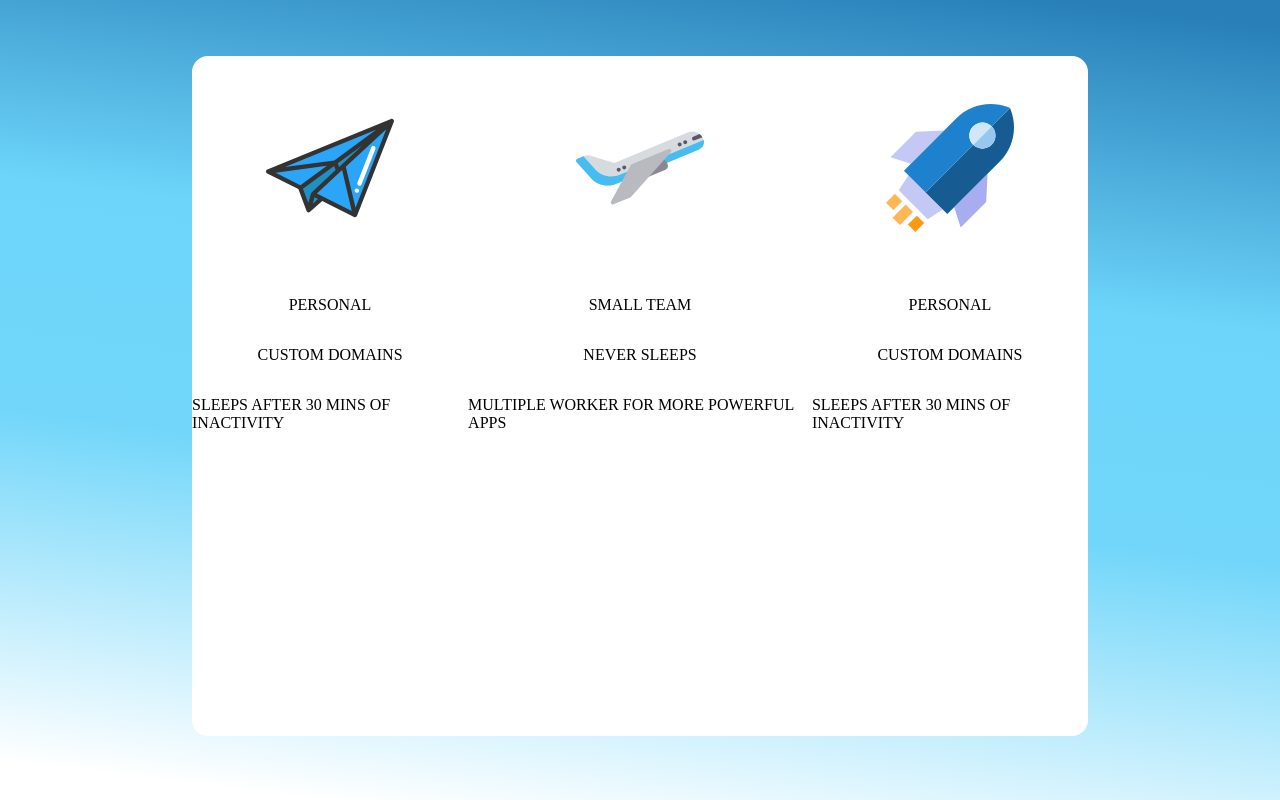
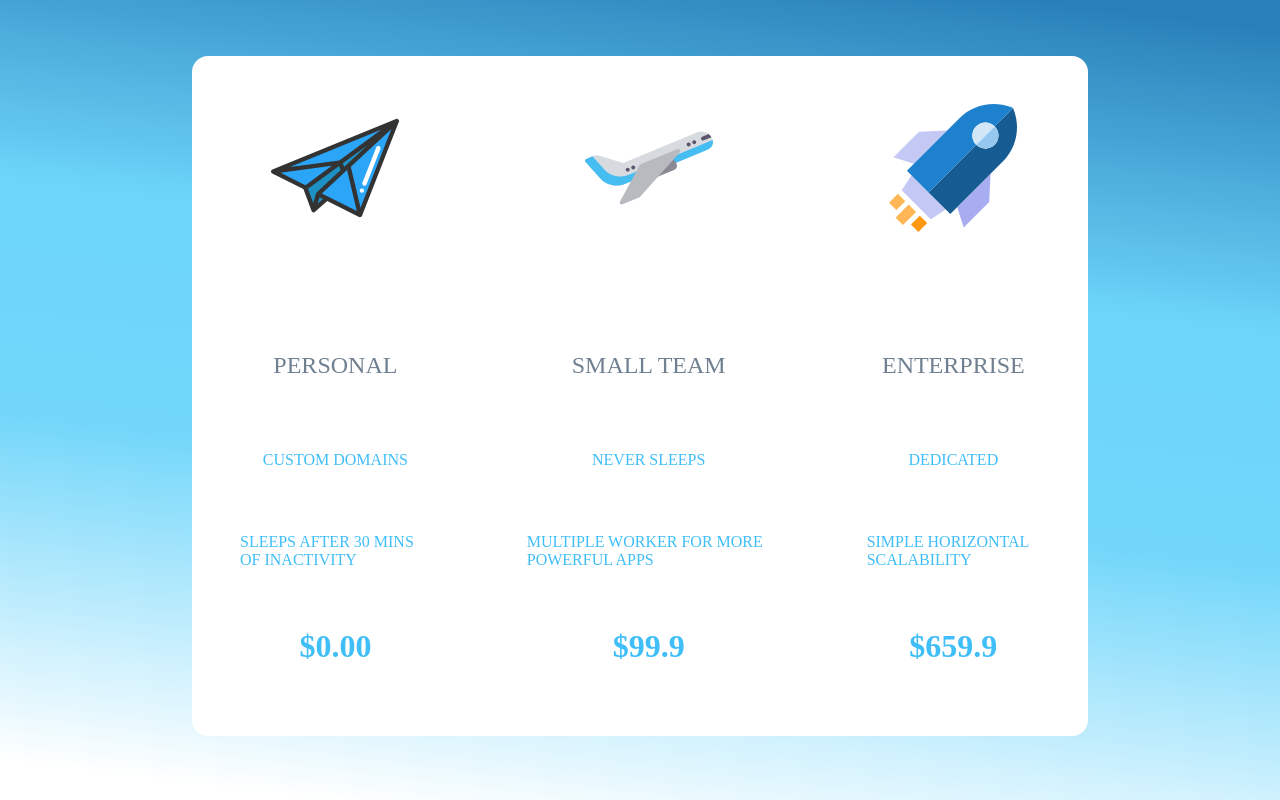
Before and after one commit to jackiesalasdev/O-Project, a plain HTML site: page first-project/index.html in a window 1280 px wide. Drawn offline with Linux system fonts and the light colour scheme.

Commit message:
W.ednesday T.hurday F.riday border!! XD

```diff
--- a/first-project/index.html
+++ b/first-project/index.html
@@ -10,34 +10,37 @@
   <body>
     <section class="container">
       <div class="card">
-        <div>
+        <div class="compartment">
           <div class="img-holder">
-            <img src="/img-source/paper-plane.svg" />
+            <img src="/first-project/img-source/paper-plane.svg" />
           </div>
           <div class="txt-holder">
-            <p>PERSONAL</p>
-            <p>CUSTOM DOMAINS</p>
-            <p>SLEEPS AFTER 30 MINS OF INACTIVITY</p>
+            <p class="user-size">PERSONAL</p>
+            <p class="perk-1">CUSTOM DOMAINS</p>
+            <p class="perk-2">SLEEPS AFTER 30 MINS OF INACTIVITY</p>
+            <h1>$0.00</h1>
           </div>
         </div>
-        <div>
+        <div class="compartment-2">
           <div class="img-holder">
-            <img src="/img-source/airplane.svg" />
+            <img src="/first-project/img-source/airplane.svg" />
           </div>
           <div class="txt-holder">
-            <p>SMALL TEAM</p>
-            <p>NEVER SLEEPS</p>
-            <p>MULTIPLE WORKER FOR MORE POWERFUL APPS</p>
+            <p class="user-size">SMALL TEAM</p>
+            <p class="perk-1">NEVER SLEEPS</p>
+            <p class="perk-2">MULTIPLE WORKER FOR MORE POWERFUL APPS</p>
+            <h1>$99.9</h1>
           </div>
         </div>
-        <div>
+        <div class="compartment">
           <div class="img-holder">
-            <img src="/img-source/rocket.svg" />
+            <img src="/first-project/img-source/rocket.svg" />
           </div>
           <div class="txt-holder">
-            <p>PERSONAL</p>
-            <p>CUSTOM DOMAINS</p>
-            <p>SLEEPS AFTER 30 MINS OF INACTIVITY</p>
+            <p class="user-size">ENTERPRISE</p>
+            <p class="perk-1">DEDICATED</p>
+            <p class="perk-2">SIMPLE HORIZONTAL SCALABILITY</p>
+            <h1>$659.9</h1>
           </div>
         </div>
       </div>
--- a/first-project/style.css
+++ b/first-project/style.css
@@ -46,4 +46,28 @@ img {
   justify-content: space-between;
   flex-direction: column;
   align-items: center;
+  max-height: 85vh;
+  max-width: 70vw;
+  padding: 2rem;
 }
+
+.user-size {
+  font-size: 1.5rem;
+  color: slategrey;
+}
+
+h1 {
+  color: rgb(63, 190, 248);
+  font-size: 2rem;
+  margin-bottom: 1rem;
+}
+.perk-1,
+.perk-2 {
+  color: rgb(63, 190, 248);
+}
+
+p {
+  padding: 1rem;
+  display: flex;
+  align-content: center;
+}
```
